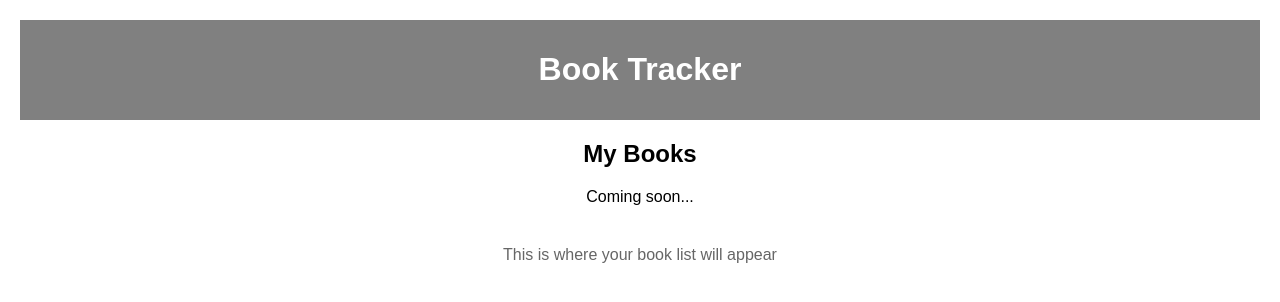
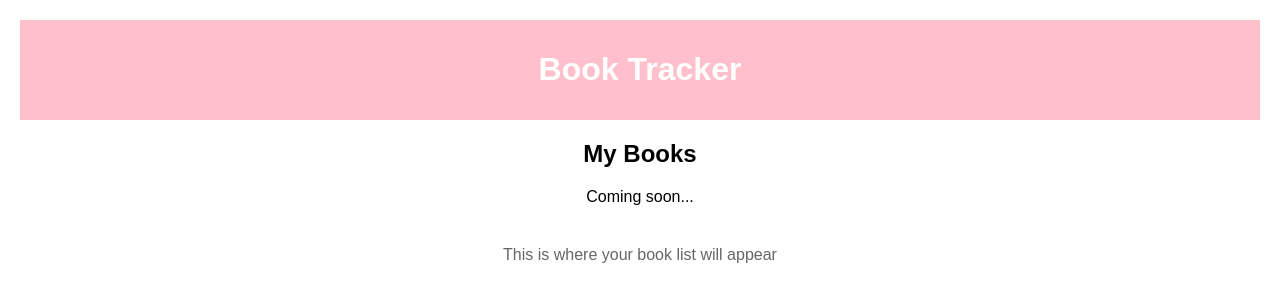
Before and after one commit to bublyi/bookie, a Flask app: page / in a window 1280 px wide. Shown: the top 302 px of the page. Run offline with Flask 3, Linux system fonts and the light colour scheme.

Commit message:
header color change

```diff
--- a/static/style.css
+++ b/static/style.css
@@ -5,7 +5,7 @@ body {
 }
 
 .header {
-    background-color: gray;
+    background-color: pink;
     color: white;
     padding: 10px;
     text-align: center;
```
